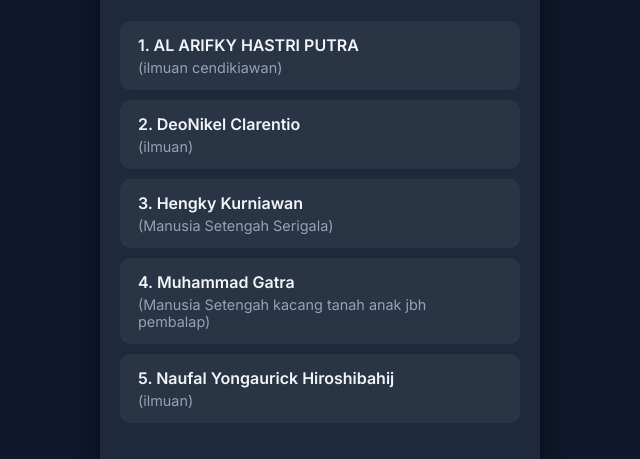
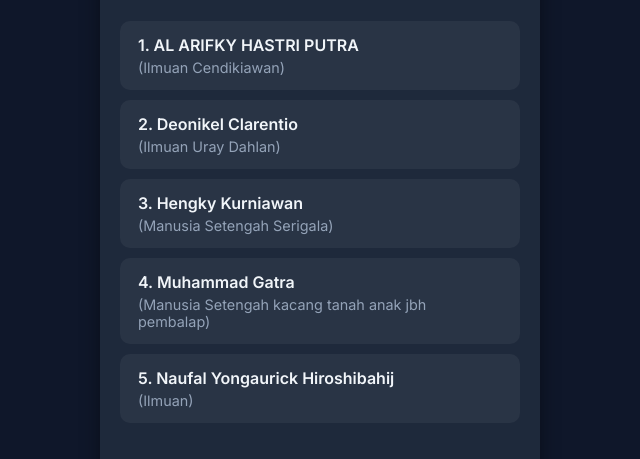
Before and after one commit to ChiutChiyu/Kelompok1, a plain HTML site: page tentang.html in a window 1280 px wide. Shown: the part 183-642 px from the top of the page, 320-960 px from the left. Drawn offline with Linux system fonts and the light colour scheme.

Commit message:
Correct capitalization and names in anggota list

```diff
--- a/tentang.html
+++ b/tentang.html
@@ -125,11 +125,11 @@
   <main>
     <h1>Anggota Kelompok 1</h1>
     <ul>
-      <li><span>1. AL ARIFKY HASTRI PUTRA</span><small>(ilmuan cendikiawan)</small></li>
-      <li><span>2. DeoNikel Clarentio</span><small>(ilmuan)</small></li>
+      <li><span>1. AL ARIFKY HASTRI PUTRA</span><small>(Ilmuan Cendikiawan)</small></li>
+      <li><span>2. Deonikel Clarentio</span><small>(Ilmuan Uray Dahlan)</small></li>
       <li><span>3. Hengky Kurniawan</span><small>(Manusia Setengah Serigala)</small></li>
       <li><span>4. Muhammad Gatra</span><small>(Manusia Setengah kacang tanah anak jbh pembalap)</small></li>
-      <li><span>5. Naufal Yongaurick Hiroshibahij</span><small>(ilmuan)</small></li>
+      <li><span>5. Naufal Yongaurick Hiroshibahij</span><small>(Ilmuan)</small></li>
     </ul>
 
     <a href="index.html" class="btn">🏠 Kembali ke Beranda</a>
```
